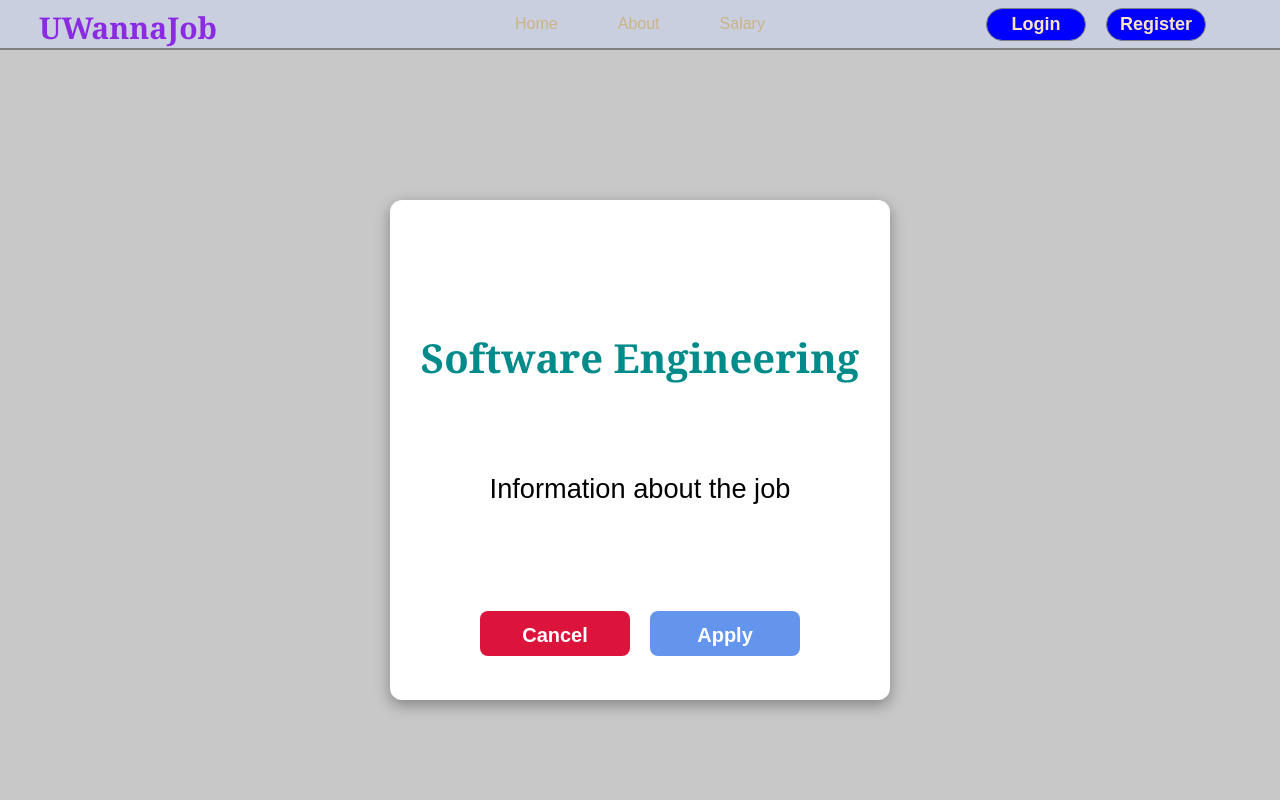
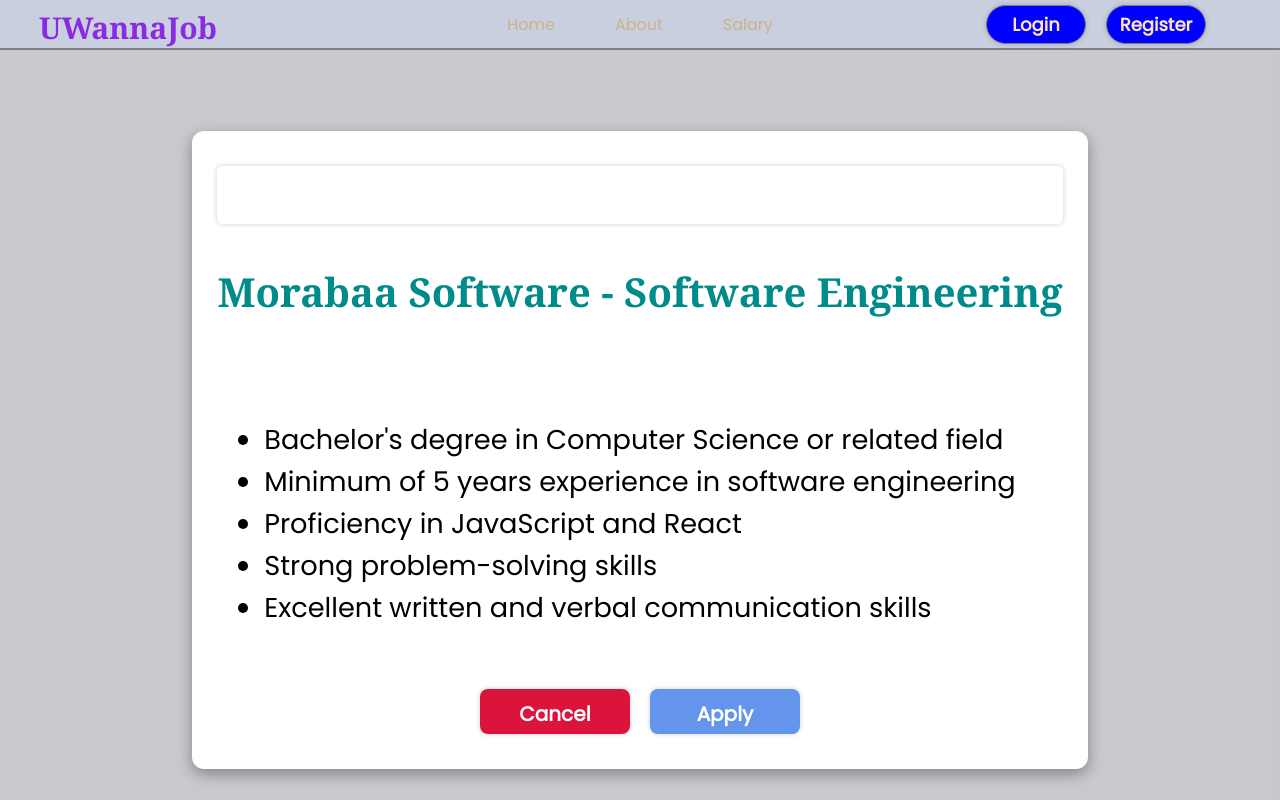
Before and after one commit to oguzcoll/JobBoardSite, a React (Create React App) app in the folder client/: page /detail in a window 1280 px wide. Built offline with nearby package versions, Linux system fonts and the light colour scheme.

Commit message:
modal fixed

```diff
--- a/client/src/App.js
+++ b/client/src/App.js
@@ -6,7 +6,9 @@
 import EmployeeLogin from "./pages/employeeLogin/EmployeeLogin";
 import AboutPage from "./pages/aboutPage/aboutPage";
 import Salary from "./pages/salary/Salary";
-import  Modal  from "./components/Modal/Modal";
+import Modal from "./components/Modal/Modal";
+import EmployerRegister from "./pages/employerRegister/EmployerRegister";
+import EmployerLogin from "./pages/employerLogin/EmployerLogin";
 
 function App() {
   return (
@@ -21,6 +23,11 @@
             path="/employeeRegister"
             element={<EmployeeRegister />}
           ></Route>
+          <Route path="/employerLogin" element={<EmployerLogin />}></Route>
+          <Route
+            path="/employerRegister"
+            element={<EmployerRegister />}
+          ></Route>
           <Route path="/about" element={<AboutPage />}></Route>
           <Route path="/salary" element={<Salary />}></Route>
           <Route path="/detail" element={<Modal />}></Route>
--- a/client/src/components/Modal/Modal.jsx
+++ b/client/src/components/Modal/Modal.jsx
@@ -1,30 +1,38 @@
 import React from "react";
 import "./modal.css";
-import {useNavigate} from "react-router-dom";
+
+import { useNavigate } from "react-router-dom";
 
 function Modal() {
-    const back = useNavigate();
+  const back = useNavigate();
+  const companyName = "Morabaa Software";
+  const requirements = [
+    "Bachelor's degree in Computer Science or related field",
+    "Minimum of 5 years experience in software engineering",
+    "Proficiency in JavaScript and React",
+    "Strong problem-solving skills",
+    "Excellent written and verbal communication skills",
+  ];
+
   return (
     <div className="modalBackground">
       <div className="modalContainer">
         <div className="titleCloseBtn">
-          <button
-
-          >
-            X
-          </button>
+          <button>X</button>
         </div>
         <div className="title">
-          <h1>Software Engineering</h1>
+          <h1>{companyName} - Software Engineering</h1>
         </div>
         <div className="body">
-          <p>Information about the job</p>
+          <p></p>
+          <ul>
+            {requirements.map((req, index) => (
+              <li key={index}>{req}</li>
+            ))}
+          </ul>
         </div>
         <div className="btns">
-          <button
-            onClick={() => back(-1)}
-            id="cancelBtn"
-          >
+          <button onClick={() => back(-1)} id="cancelBtn">
             Cancel
           </button>
           <button>Apply</button>
@@ -33,5 +41,4 @@
     </div>
   );
 }
-
 export default Modal;
--- a/client/src/components/Modal/modal.css
+++ b/client/src/components/Modal/modal.css
@@ -1,28 +1,31 @@
 .modalBackground {
   width: 100vw;
   height: 100vh;
-    background-color: rgba(200, 200, 200);
+  background-color: rgba(200, 200, 200, 0.8);
   position: fixed;
   display: flex;
   justify-content: center;
   align-items: center;
+  overflow: auto;
   }
 
   .modalContainer {
-    width: 500px;
-    height: 500px;
+    max-width: 80%;
+    max-height: 80%;
     border-radius: 12px;
     background-color: white;
     box-shadow: rgba(0, 0, 0, 0.35) 0px 5px 15px;
     display: flex;
     flex-direction: column;
     padding: 25px;
+    overflow: auto;
   }
 
   .modalContainer .title {
     display: inline-block;
     text-align: center;
-    margin-top: 10px;
+
+    margin-bottom: 100px;
   }
 
   .titleCloseBtn {
@@ -43,7 +46,8 @@
     justify-content: center;
     align-items: center;
     font-size: 1.7rem;
-    text-align: center;
+    text-align: left;
+    overflow: auto;
   }
 
   .modalContainer .btns {
@@ -51,6 +55,8 @@
     display: flex;
     justify-content: center;
     align-items: center;
+    overflow: auto;
+    margin-top: 50px;
   }
 
   .modalContainer .btns button {
--- a/client/src/pages/employerLogin/EmployerLogin.jsx
+++ b/client/src/pages/employerLogin/EmployerLogin.jsx
@@ -1,46 +1,44 @@
 import React from "react";
 import "./employerLogin.css";
-import logimg from './dream-job.jpg'
+import logimg from "./dream-job.jpg";
 import { useNavigate } from "react-router-dom";
 
 function EmployerLogin() {
   const navigate = useNavigate();
   return (
-
     <div className="employerLogin">
-
-
       <div>
         <div className="employer-login">
           <div className="col-1">
             <h2>Login</h2>
             <span>Login And Look for Employee</span>
 
-            <form id='form' className='forms'>
-              <input type="email" placeholder='Mail Address' />
+            <form id="form" className="forms">
+              <input type="email" placeholder="Mail Address" />
 
-              <input type="password" placeholder='Password' />
+              <input type="password" placeholder="Password" />
 
-              <button className='signbtn'>Log In</button>
-
+              <button className="signbtn">Log In</button>
             </form>
 
             <div className="register-info">Don't you have an account?</div>
-            <button className='regbtn' onClick={() => { navigate("/employerrRegister") }}>Register</button>
+            <button
+              className="regbtn"
+              onClick={() => {
+                navigate("/employerRegister");
+              }}
+            >
+              Register
+            </button>
           </div>
 
           <div className="col-2">
-            <img className='signimg' src={logimg} alt="login" />
-
-
+            <img className="signimg" src={logimg} alt="login" />
           </div>
-
         </div>
       </div>
-
     </div>
   );
-
-};
+}
 
 export default EmployerLogin;
--- a/client/src/pages/salary/salary.css
+++ b/client/src/pages/salary/salary.css
@@ -1,12 +1,9 @@
-
 .salarycontainer{
-
   display: flex;
   justify-content: center;
+  margin-top: 20px;
+  margin-bottom: 30px;
 }
-
-
-
 
 h1{
   color:darkcyan ;
@@ -15,46 +12,49 @@
   text-align: center;
   font-family: Georgia, 'Times New Roman', Times, serif;
 }
+
 .search{
   position: absolute;
-
-
- margin-left: 235px;
- margin-top: 50px;
-
-
+  display: flex;
+  justify-content: center;
+  align-items: center;
+  margin: 50px auto 0;
+  left: 0;
+  right: 0;
+  width: 100%;
+  max-width: 1100px;
 }
 
+.search label {
+  font-weight: 800;
 
-
-
-.search label {
-
-  margin-right: 0;
-  margin-left:30px;
-
-
-
+  max-width: max-content;
+  margin-left: 10px;
+  margin-right: 10px;
+  width: 90%;
 
 }
 
 .search input {
-
-  margin-right: 0;
   border: none;
   border-radius: 5px;
+  padding: 8px;
+  width: 70%;
+  margin-right: 10px;
 }
+
+
 
 .list-container {
   background-color: #f5f5f5;
   padding: 20px;
   position: absolute;
-  margin-left: 170PX;
-
-    top: 300px;
-    width: 80%;
-
-
+  left: 0;
+  right: 0;
+  margin: 0 auto;
+  top: 350px;
+  width: 100%;
+  max-width: 1300px;
 }
 
 table {
@@ -62,7 +62,6 @@
   width: 100%;
   text-align: center;
 }
-
 
 th, td {
   padding: 10px;
@@ -75,7 +74,7 @@
 }
 
 td:first-child {
-  text-align: left;
+  text-align: center;
 }
 
 .job-box {
@@ -85,13 +84,10 @@
   border-radius: 5px;
   margin-bottom: 10px;
 }
-.salarytable{
 
 
 
-}
 .job-title {
-
   font-weight: bold;
   margin-bottom: 5px;
 }
@@ -102,5 +98,5 @@
 }
 
 .job-salary {
-  font-weight: bold;
+  font-weight: bold;
 }
```
Lines whose indentation alone changed are shown as unchanged.
